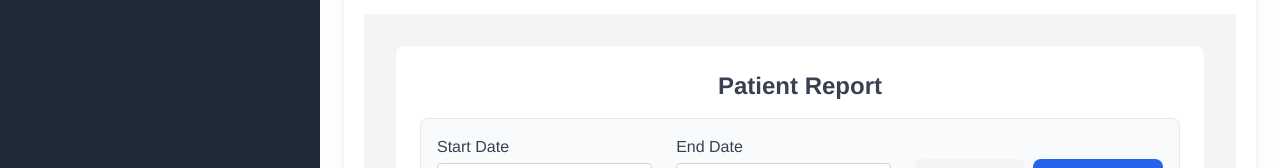
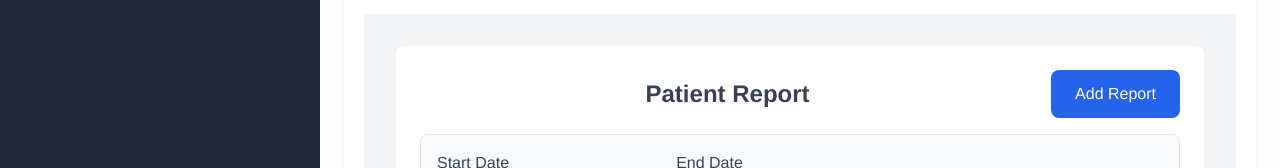
Before and after one commit to Dixitmalaviya/webashlar-hackathon-fe, a React (Vite) app: page /profile in a window 1280 px wide. Shown: the part 365-533 px from the top of the page. Built offline with nearby package versions, Linux system fonts and the light colour scheme; no server answers; sample sign-in values are in the browser's storage.

Commit message:
fix: Comment out conditional rendering for 'Add Report' button in PatientReport component

```diff
--- a/src/pages/PatientReport.tsx
+++ b/src/pages/PatientReport.tsx
@@ -151,16 +151,16 @@ const PatientReport: React.FC = () => {
                         )
                     }
                     <h2 className="text-2xl font-bold text-center flex-1 text-primary">Patient Report</h2>
-                    {
-                        role === "doctor" && (
+                    {/* //{ */}
+                        {/* // role === "doctor" || && ( */}
                             <CommonButton
                                 className="w-auto px-6 py-2 ml-4"
                                 onClick={() => setModalOpen(true)}
                             >
                                 Add Report
                             </CommonButton>
-                        )
-                    }
+                        {/* // )
+                    // } */}
                 </div>
 
                 {/* Date Range Filter - Improved UI */}
```
